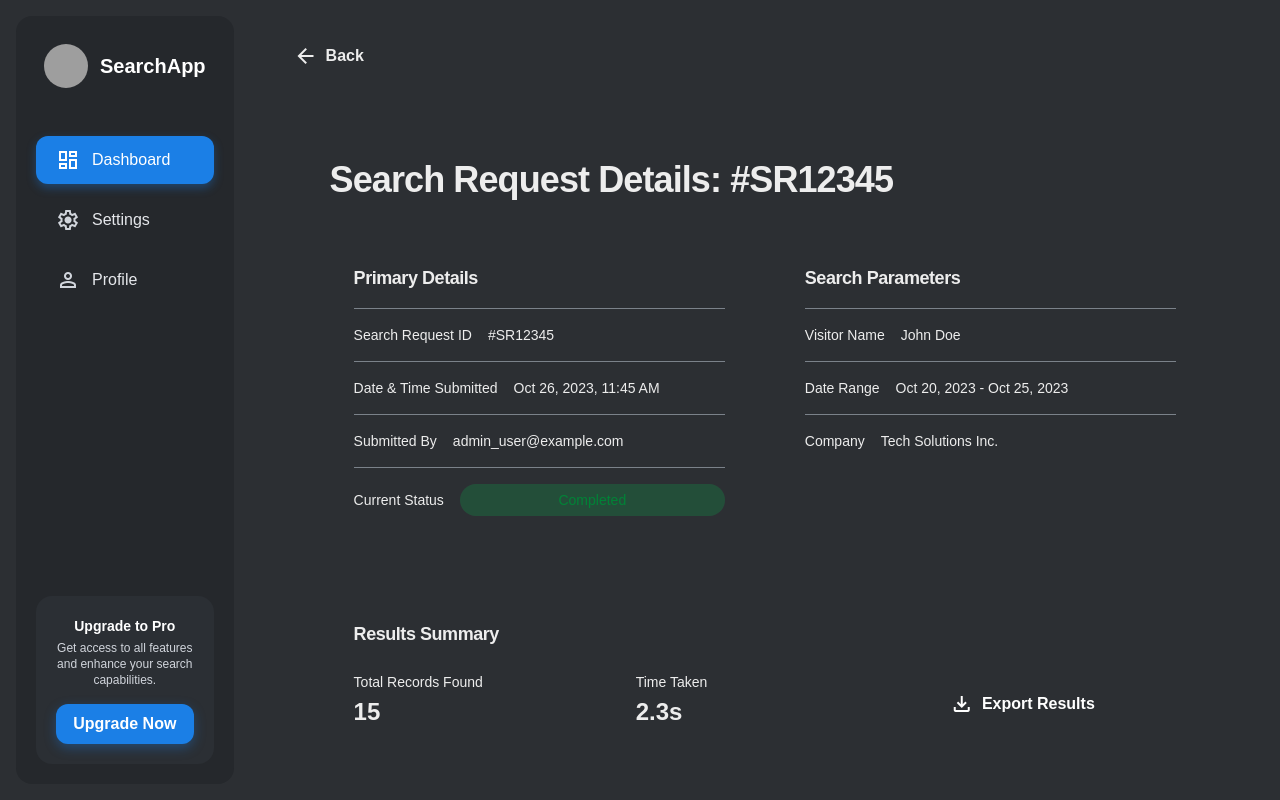
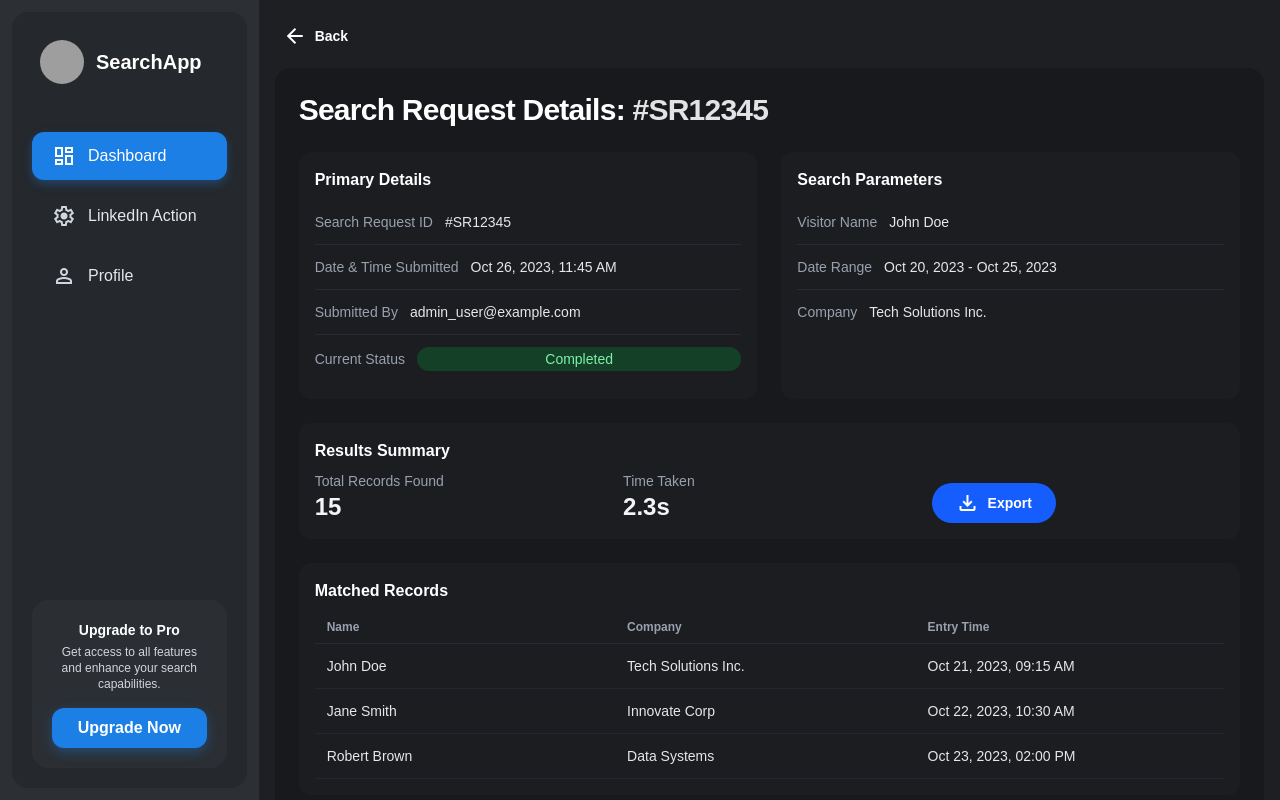
Before and after one commit to mahaveersancheti/magic-carpet-ui, a Next.js app: page /request/1 in a window 1280 px wide. Built offline with nearby package versions, Linux system fonts and the light colour scheme; grey boxes are pictures that could not be loaded.

Commit message:
Navigation Added

```diff
--- a/src/app/(protected)/dashboard/page.tsx
+++ b/src/app/(protected)/dashboard/page.tsx
@@ -1,7 +1,35 @@
 "use client";
+import { useRouter } from "next/navigation";
 import React from "react";
 
 export default function DashboardPage() {
+
+  const router = useRouter();
+
+
+  const viewDetails = (action:string) => {
+    console.log("Action",action);
+    if(action == 'visibility') router.push('/request/10');
+  }
+
+  function ActionButtons() {
+    return (
+      <div className="flex items-center gap-2">
+        {["link", "apartment", "play_arrow", "visibility"].map((i) => (
+          <button
+            onClick={() => viewDetails(i)}
+            key={i}
+            className="w-8 h-8 flex items-center justify-center rounded-full shadow-neo-light-convex dark:shadow-neo-dark-convex hover:shadow-neo-light-concave transition"
+          >
+            <span className="material-symbols-outlined text-gray-300 text-sm">
+              {i}
+            </span>
+          </button>
+        ))}
+      </div>
+    );
+  }
+
   return (
     <div className="flex min-h-screen w-full bg-[#2f343a] dark:bg-[#1c1f22]">
       {/* Main Content */}
@@ -132,23 +160,6 @@ function StatusPill({ status }: any) {
   );
 }
 
-function ActionButtons() {
-  return (
-    <div className="flex items-center gap-2">
-      {["link", "apartment", "play_arrow", "visibility"].map((i) => (
-        <button
-          key={i}
-          className="w-8 h-8 flex items-center justify-center rounded-full shadow-neo-light-convex dark:shadow-neo-dark-convex hover:shadow-neo-light-concave transition"
-        >
-          <span className="material-symbols-outlined text-gray-300 text-sm">
-            {i}
-          </span>
-        </button>
-      ))}
-    </div>
-  );
-}
-
 /* Table Data */
 const TABLE_ROWS = [
   { id: 1, name: "John Doe", company: "Innovate Inc.", status: "Complete", date: "2023-10-26" },
--- a/src/app/(protected)/linkedin-action/page.tsx
+++ b/src/app/(protected)/linkedin-action/page.tsx
@@ -1,7 +1,10 @@
 "use client";
+import { useRouter } from "next/navigation";
 import React from "react";
 
 const LinkedInAction = () => {
+  const router = useRouter();
+
   return (
     <div className="relative flex min-h-screen w-full">
 
@@ -10,7 +13,7 @@ const LinkedInAction = () => {
         <div className="w-full max-w-4xl mx-auto flex flex-col gap-6">
           {/* Back button */}
           <div>
-            <button className="flex items-center gap-2 h-10 px-4 rounded-full text-gray-600 dark:text-gray-300 hover:bg-gray-500/10 dark:hover:bg-white/10 text-sm font-bold">
+          <button onClick={() => {router.push('/dashboard')}} className="flex items-center gap-2 rounded-full p-2 shadow-neo-light-outset hover:shadow-neo-light-inset transition-all active:scale-95">
               <span className="material-symbols-outlined text-xl">
                 arrow_back
               </span>
@@ -56,7 +59,7 @@ const LinkedInAction = () => {
                   />
                 </label>
 
-                <button className="rounded-full h-12 px-6 shadow-[8px_8px_16px_#0c1015,-8px_-8px_16px_#16222d] text-gray-500 cursor-not-allowed">
+                <button className="h-12 px-8 bg-[#1B7FE6] text-white rounded-full font-semibold shadow-[0_4px_12px_rgba(27,127,230,0.35)] hover:bg-[#176cc3] transition">
                   Execute Action
                 </button>
               </div>
--- a/src/app/(protected)/request/[id]/page.tsx
+++ b/src/app/(protected)/request/[id]/page.tsx
@@ -1,186 +1,97 @@
+"use client";
+import { useRouter } from 'next/navigation';
 import React from "react";
 
 export default function SearchRequestDetails() {
+  const router = useRouter();
+
   return (
-    <div className="relative flex min-h-screen w-full flex-col p-4 sm:p-6 md:p-8">
-      <div className="mx-auto flex w-full max-w-5xl flex-col gap-8">
+    <div className="relative flex min-h-screen w-full flex-col bg-[#1d1f23] p-4 text-white overflow-hidden">
+      <div className="mx-auto w-full max-w-5xl flex flex-col gap-3">
 
-        {/* Toolbar / Header */}
-        <div className="flex items-center justify-between">
-          <button className="flex items-center gap-2 rounded-full p-3 text-text-light-primary dark:text-text-dark-primary shadow-neo-light-outset dark:shadow-neo-dark-outset transition-all hover:shadow-neo-light-inset hover:dark:shadow-neo-dark-inset active:scale-95">
+        {/* Back Button */}
+        <div className="flex items-center">
+          <button onClick={() => {router.push('/dashboard')}} className="flex items-center gap-2 rounded-full p-2 shadow-neo-light-outset hover:shadow-neo-light-inset transition-all active:scale-95">
             <span className="material-symbols-outlined">arrow_back</span>
-            <span className="hidden sm:inline text-base font-semibold">Back</span>
+            <span className="hidden sm:inline text-sm font-semibold">Back</span>
           </button>
         </div>
 
-        {/* Main Content Container */}
-        <div className="w-full rounded-xl p-6 sm:p-8 md:p-12 shadow-neo-light-outset dark:shadow-neo-dark-outset">
-          <div className="flex flex-col gap-10">
+        {/* Main Container */}
+        <div className="rounded-2xl p-6 shadow-neo-light-outset bg-[#17191c] flex flex-col gap-6">
 
-            {/* Page Heading */}
-            <div className="flex flex-wrap items-start justify-between gap-4">
-              <h1 className="text-3xl sm:text-4xl font-black text-text-light-primary dark:text-text-dark-primary tracking-tight">
-                Search Request Details: #SR12345
+          {/* Heading */}
+          <h1 className="text-3xl font-black tracking-tight">
+            Search Request Details: <span className="text-[#e3e3e3]">#SR12345</span>
           </h1>
-            </div>
 
-            {/* Soft Cards Container */}
-            <div className="grid grid-cols-1 gap-8 lg:grid-cols-2">
+          {/* Two Cards Row */}
+          <div className="grid grid-cols-1 lg:grid-cols-2 gap-6">
 
-              {/* Primary Details Card */}
-              <div className="flex flex-col gap-4 rounded-xl p-6 shadow-neo-light-inset dark:shadow-neo-dark-inset">
-                <h3 className="text-lg font-bold text-text-light-primary dark:text-text-dark-primary tracking-tight">
-                  Primary Details
-                </h3>
+            {/* Primary Details */}
+            <div className="rounded-xl p-4 shadow-neo-light-inset bg-[#1b1d20]">
+              <h3 className="text-base font-bold mb-2">Primary Details</h3>
 
-                <div className="flex flex-col">
-                  <div className="grid grid-cols-[auto_1fr] gap-x-4 border-t border-t-slate-300/50 dark:border-t-slate-700/50 py-4">
-                    <p className="text-sm font-medium text-text-light-secondary dark:text-text-dark-secondary">
-                      Search Request ID
-                    </p>
-                    <p className="text-sm font-medium text-text-light-primary dark:text-text-dark-primary">
-                      #SR12345
-                    </p>
-                  </div>
-
-                  <div className="grid grid-cols-[auto_1fr] gap-x-4 border-t border-t-slate-300/50 dark:border-t-slate-700/50 py-4">
-                    <p className="text-sm font-medium text-text-light-secondary dark:text-text-dark-secondary">
-                      Date & Time Submitted
-                    </p>
-                    <p className="text-sm font-medium text-text-light-primary dark:text-text-dark-primary">
-                      Oct 26, 2023, 11:45 AM
-                    </p>
-                  </div>
-
-                  <div className="grid grid-cols-[auto_1fr] gap-x-4 border-t border-t-slate-300/50 dark:border-t-slate-700/50 py-4">
-                    <p className="text-sm font-medium text-text-light-secondary dark:text-text-dark-secondary">
-                      Submitted By
-                    </p>
-                    <p className="text-sm font-medium text-text-light-primary dark:text-text-dark-primary">
-                      admin_user@example.com
-                    </p>
-                  </div>
-
-                  <div className="grid grid-cols-[auto_1fr] gap-x-4 border-t border-t-slate-300/50 dark:border-t-slate-700/50 py-4 items-center">
-                    <p className="text-sm font-medium text-text-light-secondary dark:text-text-dark-secondary">
-                      Current Status
-                    </p>
-
-                    <div className="flex h-8 shrink-0 items-center justify-center gap-x-2 rounded-full bg-green-500/20 px-4 text-green-700 dark:text-green-300">
-                      <p className="text-sm font-medium leading-normal">Completed</p>
-                    </div>
+              <div className="divide-y divide-gray-700/40 text-sm">
+                <Row label="Search Request ID" value="#SR12345" />
+                <Row label="Date & Time Submitted" value="Oct 26, 2023, 11:45 AM" />
+                <Row label="Submitted By" value="admin_user@example.com" />
+                <div className="grid grid-cols-[auto_1fr] gap-x-3 py-3 items-center">
+                  <p className="text-gray-400">Current Status</p>
+                  <span className="text-center rounded-full bg-green-600/25 px-3 py-0.5 text-green-300 text-sm">
+                    Completed
+                  </span>
                 </div>
             </div>
               </div>
 
-              {/* Search Parameters Card */}
-              <div className="flex flex-col gap-4 rounded-xl p-6 shadow-neo-light-inset dark:shadow-neo-dark-inset">
-                <h3 className="text-lg font-bold text-text-light-primary dark:text-text-dark-primary tracking-tight">
-                  Search Parameters
-                </h3>
+            {/* Search Parameters */}
+            <div className="rounded-xl p-4 shadow-neo-light-inset bg-[#1b1d20]">
+              <h3 className="text-base font-bold mb-2">Search Parameters</h3>
 
-                <div className="flex flex-col">
-                  <div className="grid grid-cols-[auto_1fr] gap-x-4 border-t border-t-slate-300/50 dark:border-t-slate-700/50 py-4">
-                    <p className="text-sm font-medium text-text-light-secondary dark:text-text-dark-secondary">
-                      Visitor Name
-                    </p>
-                    <p className="text-sm font-medium text-text-light-primary dark:text-text-dark-primary">
-                      John Doe
-                    </p>
-                  </div>
-
-                  <div className="grid grid-cols-[auto_1fr] gap-x-4 border-t border-t-slate-300/50 dark:border-t-slate-700/50 py-4">
-                    <p className="text-sm font-medium text-text-light-secondary dark:text-text-dark-secondary">
-                      Date Range
-                    </p>
-                    <p className="text-sm font-medium text-text-light-primary dark:text-text-dark-primary">
-                      Oct 20, 2023 - Oct 25, 2023
-                    </p>
-                  </div>
-
-                  <div className="grid grid-cols-[auto_1fr] gap-x-4 border-t border-t-slate-300/50 dark:border-t-slate-700/50 py-4">
-                    <p className="text-sm font-medium text-text-light-secondary dark:text-text-dark-secondary">
-                      Company
-                    </p>
-                    <p className="text-sm font-medium text-text-light-primary dark:text-text-dark-primary">
-                      Tech Solutions Inc.
-                    </p>
-                  </div>
+              <div className="divide-y divide-gray-700/40 text-sm">
+                <Row label="Visitor Name" value="John Doe" />
+                <Row label="Date Range" value="Oct 20, 2023 - Oct 25, 2023" />
+                <Row label="Company" value="Tech Solutions Inc." />
               </div>
             </div>
           </div>
 
-            {/* Results Summary Card */}
-            <div className="flex flex-col gap-4 rounded-xl p-6 shadow-neo-light-inset dark:shadow-neo-dark-inset">
-              <h3 className="text-lg font-bold text-text-light-primary dark:text-text-dark-primary tracking-tight">
-                Results Summary
-              </h3>
+          {/* Results Summary */}
+          <div className="rounded-xl p-4 shadow-neo-light-inset bg-[#1b1d20]">
+            <h3 className="text-base font-bold mb-2">Results Summary</h3>
 
-              <div className="grid grid-cols-1 md:grid-cols-3 gap-6 pt-2">
-                <div className="flex flex-col gap-1">
-                  <p className="text-sm font-medium text-text-light-secondary dark:text-text-dark-secondary">
-                    Total Records Found
-                  </p>
-                  <p className="text-2xl font-bold text-text-light-primary dark:text-text-dark-primary">
-                    15
-                  </p>
-                </div>
-
-                <div className="flex flex-col gap-1">
-                  <p className="text-sm font-medium text-text-light-secondary dark:text-text-dark-secondary">
-                    Time Taken
-                  </p>
-                  <p className="text-2xl font-bold text-text-light-primary dark:text-text-dark-primary">
-                    2.3s
-                  </p>
-                </div>
+            <div className="grid grid-cols-1 md:grid-cols-3 gap-4">
+              <Stat label="Total Records Found" value="15" />
+              <Stat label="Time Taken" value="2.3s" />
 
               <div className="flex items-end">
-                  <button className="flex h-12 w-full items-center justify-center gap-2 rounded-full bg-accent-light dark:bg-accent-dark text-white font-semibold shadow-neo-light-outset dark:shadow-neo-dark-outset transition-all hover:shadow-neo-light-inset hover:dark:shadow-neo-dark-inset active:scale-95 sm:w-auto sm:px-8">
-                    <span className="material-symbols-outlined">download</span>
-                    <span>Export Results</span>
+                <button className="flex h-10 w-full sm:w-auto px-6 items-center justify-center gap-2 rounded-full bg-blue-600 text-white text-sm font-semibold shadow-neo-light-outset hover:shadow-neo-light-inset transition-all active:scale-95">
+                  <span className="material-symbols-outlined text-white">download</span>
+                  Export
                 </button>
               </div>
             </div>
           </div>
 
-            {/* Matched Records Panel */}
-            <div className="flex flex-col gap-4 rounded-xl p-6 shadow-neo-light-inset dark:shadow-neo-dark-inset">
-              <h3 className="text-lg font-bold text-text-light-primary dark:text-text-dark-primary tracking-tight">
-                Matched Records
-              </h3>
+          {/* Matched Records */}
+          <div className="rounded-xl p-4 shadow-neo-light-inset bg-[#1b1d20]">
+            <h3 className="text-base font-bold mb-2">Matched Records</h3>
 
             <div className="overflow-x-auto">
               <div className="min-w-full">
 
-                  {/* Table Header */}
-                  <div className="grid grid-cols-3 gap-4 border-b border-b-slate-300/50 dark:border-b-slate-700/50 pb-3 px-4 text-left">
-                    <p className="text-sm font-bold text-text-light-secondary dark:text-text-dark-secondary">Name</p>
-                    <p className="text-sm font-bold text-text-light-secondary dark:text-text-dark-secondary">Company</p>
-                    <p className="text-sm font-bold text-text-light-secondary dark:text-text-dark-secondary">Entry Time</p>
+                {/* Header */}
+                <div className="grid grid-cols-3 gap-4 py-2 px-3 border-b border-gray-700/40 text-gray-400 text-xs font-bold">
+                  <p>Name</p>
+                  <p>Company</p>
+                  <p>Entry Time</p>
                 </div>
 
-                  {/* Table Body */}
-                  <div className="flex flex-col">
-                    <div className="grid grid-cols-3 gap-4 px-4 py-4 border-b border-b-slate-300/50 dark:border-b-slate-700/50">
-                      <p className="text-sm text-text-light-primary dark:text-text-dark-primary">John Doe</p>
-                      <p className="text-sm text-text-light-primary dark:text-text-dark-primary">Tech Solutions Inc.</p>
-                      <p className="text-sm text-text-light-primary dark:text-text-dark-primary">Oct 21, 2023, 09:15 AM</p>
-                    </div>
-
-                    <div className="grid grid-cols-3 gap-4 px-4 py-4 border-b border-b-slate-300/50 dark:border-b-slate-700/50">
-                      <p className="text-sm text-text-light-primary dark:text-text-dark-primary">Jane Smith</p>
-                      <p className="text-sm text-text-light-primary dark:text-text-dark-primary">Innovate Corp</p>
-                      <p className="text-sm text-text-light-primary dark:text-text-dark-primary">Oct 22, 2023, 10:30 AM</p>
-                    </div>
-
-                    <div className="grid grid-cols-3 gap-4 px-4 py-4 border-b border-b-slate-300/50 dark:border-b-slate-700/50">
-                      <p className="text-sm text-text-light-primary dark:text-text-dark-primary">Robert Brown</p>
-                      <p className="text-sm text-text-light-primary dark:text-text-dark-primary">Data Systems</p>
-                      <p className="text-sm text-text-light-primary dark:text-text-dark-primary">Oct 23, 2023, 02:00 PM</p>
-                    </div>
-                  </div>
-
+                {/* Rows */}
+                <TableRow name="John Doe" company="Tech Solutions Inc." time="Oct 21, 2023, 09:15 AM" />
+                <TableRow name="Jane Smith" company="Innovate Corp" time="Oct 22, 2023, 10:30 AM" />
+                <TableRow name="Robert Brown" company="Data Systems" time="Oct 23, 2023, 02:00 PM" />
               </div>
             </div>
           </div>
@@ -188,6 +99,35 @@ export default function SearchRequestDetails() {
         </div>
       </div>
     </div>
+  );
+}
+
+/* Reusable */
+
+function Row({ label, value }:any) {
+  return (
+    <div className="grid grid-cols-[auto_1fr] gap-x-3 py-3">
+      <p className="text-gray-400">{label}</p>
+      <p className="text-gray-200">{value}</p>
     </div>
   );
 }
+
+function Stat({ label, value }:any) {
+  return (
+    <div>
+      <p className="text-gray-400 text-sm">{label}</p>
+      <p className="text-2xl font-bold text-gray-100">{value}</p>
+    </div>
+  );
+}
+
+function TableRow({ name, company, time }:any) {
+  return (
+    <div className="grid grid-cols-3 gap-4 px-3 py-3 border-b border-gray-700/30 text-sm text-gray-200">
+      <p>{name}</p>
+      <p>{company}</p>
+      <p>{time}</p>
+    </div>
+  );
+}
--- a/src/app/components/SideBar.tsx
+++ b/src/app/components/SideBar.tsx
@@ -1,8 +1,16 @@
+import { useRouter } from "next/navigation";
+
 export default function Sidebar() {
+    const router = useRouter();
+    const handleNavigation = (label:string) => {
+        if(label == "LinkedIn Action"){
+            router.push('linkedin-action');
+        }
+    }
     return (
         <>
             {/* Sidebar */}
-            <aside className="w-64 p-4">
+            <aside className="w-80 p-3">
                 <div className="flex flex-col h-full rounded-2xl shadow-neo-light-convex dark:shadow-neo-dark-convex p-5 bg-[#25282c] dark:bg-[#111315]">
                     {/* Logo */}
                     <div className="flex items-center gap-3 p-2 mb-10">
@@ -24,10 +32,11 @@ export default function Sidebar() {
                         </a>
 
                         {[
-                            ["settings", "Settings"],
+                            ["settings", "LinkedIn Action"],
                             ["person", "Profile"],
                         ].map(([icon, label]) => (
                             <a
+                                onClick={() => handleNavigation(label)}
                                 key={label}
                                 className="flex items-center gap-3 px-5 py-3 rounded-xl hover:shadow-neo-light-concave dark:hover:shadow-neo-dark-concave transition"
                             >
```
Also changed, not shown: src/app/(auth)/signin/page.tsx (+64 -44 lines), src/app/(auth)/signup/page.tsx (+61 -37 lines). Lines whose indentation alone changed are shown as unchanged.
